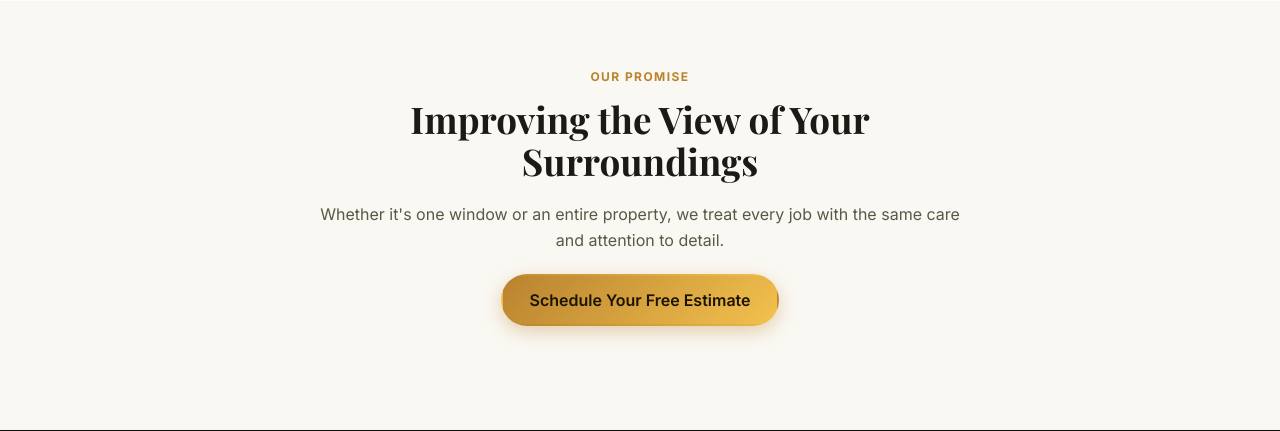
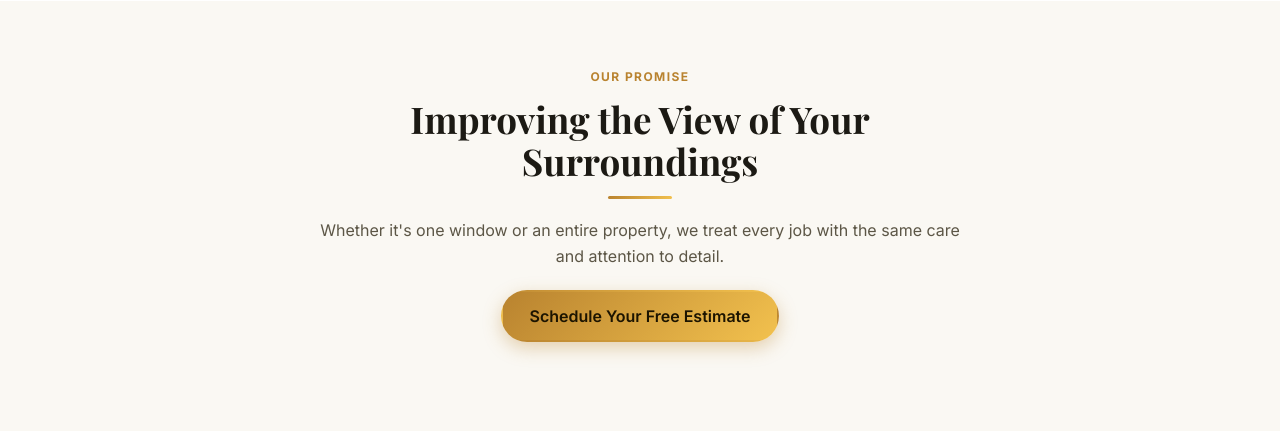
Before and after one commit to IsaacGonzalez02/dr-blinds-website, a Flask app: page /about in a window 1280 px wide. Shown: the part 867-1298 px from the top of the page. Run offline with Flask 3, Linux system fonts and the light colour scheme; some libraries are stand-ins or nearby versions; some web fonts are replaced.

Commit message:
Add icon hover animation, heading underline draw, and count-up numbers
- Card icons scale/rotate on hover for more personality on
  icon-heavy pages like Services and About
- Section heading underlines draw in on scroll
- "20 Years" stat numbers count up from 0 when scrolled into view

Co-Authored-By: Claude Sonnet 5 <noreply@anthropic.com>

```diff
--- a/app/static/css/styles.css
+++ b/app/static/css/styles.css
@@ -493,7 +493,37 @@ section.section { padding: 64px 0; }
 
 .section-heading { max-width: 640px; margin: 0 auto 40px; text-align: center; }
 
-.section-heading h2 { font-size: clamp(1.6rem, 3.5vw, 2.3rem); }
+.section-heading h2 {
+  font-size: clamp(1.6rem, 3.5vw, 2.3rem);
+  position: relative;
+  display: inline-block;
+  padding-bottom: 16px;
+}
+
+.section-heading h2::after {
+  content: "";
+  position: absolute;
+  left: 50%;
+  bottom: 0;
+  width: 64px;
+  height: 3px;
+  background: var(--gold-gradient);
+  border-radius: 2px;
+  transform: translateX(-50%) scaleX(1);
+}
+
+html.js-reveal .section-heading h2::after {
+  transform: translateX(-50%) scaleX(0);
+  transition: transform 0.5s cubic-bezier(0.22, 1, 0.36, 1) 0.15s;
+}
+
+html.js-reveal .section-heading.in-view h2::after {
+  transform: translateX(-50%) scaleX(1);
+}
+
+@media (prefers-reduced-motion: reduce) {
+  html.js-reveal .section-heading h2::after { transition: none; transform: translateX(-50%) scaleX(1); }
+}
 
 .section-heading .eyebrow { display: inline-flex; margin: 0 auto 14px; justify-content: center; }
 
@@ -534,6 +564,15 @@ section.section { padding: 64px 0; }
   justify-content: center;
   margin-bottom: 18px;
   color: #1c1400;
+  transition: transform 0.3s cubic-bezier(0.34, 1.56, 0.64, 1);
+}
+
+.card:hover .card-icon {
+  transform: scale(1.12) rotate(-6deg);
+}
+
+@media (prefers-reduced-motion: reduce) {
+  .card:hover .card-icon { transform: none; }
 }
 
 .card h3 { font-size: 1.15rem; margin-bottom: 8px; }
--- a/app/templates/about.html
+++ b/app/templates/about.html
@@ -17,7 +17,7 @@
     <div class="grid grid-3">
       <div class="card">
         <div class="card-icon"><svg width="24" height="24" viewBox="0 0 24 24" fill="none"><path d="M12 3l3 6 6 1-4.5 4.5 1 6L12 17l-5.5 3.5 1-6L3 10l6-1z" stroke="#1c1400" stroke-width="1.3" stroke-linejoin="round"/></svg></div>
-        <h3>20 Years in Business</h3>
+        <h3><span class="count-up" data-count="20">0</span> Years in Business</h3>
         <p>Established and operating for 20 years &mdash; a proven history of reliable installs and repairs across Florida.</p>
       </div>
       <div class="card">
--- a/app/templates/home.html
+++ b/app/templates/home.html
@@ -37,7 +37,7 @@
     <div class="grid grid-3">
       <div class="card">
         <div class="card-icon"><svg width="24" height="24" viewBox="0 0 24 24" fill="none"><path d="M12 3l3 6 6 1-4.5 4.5 1 6L12 17l-5.5 3.5 1-6L3 10l6-1z" stroke="#1c1400" stroke-width="1.3" stroke-linejoin="round"/></svg></div>
-        <h3>20 Years of Experience</h3>
+        <h3><span class="count-up" data-count="20">0</span> Years of Experience</h3>
         <p>Established and operating throughout Florida for 20 years &mdash; a proven track record of quality installs.</p>
       </div>
       <div class="card">
```
Also changed, not shown: app/static/js/app.js (+43 -0 lines).
